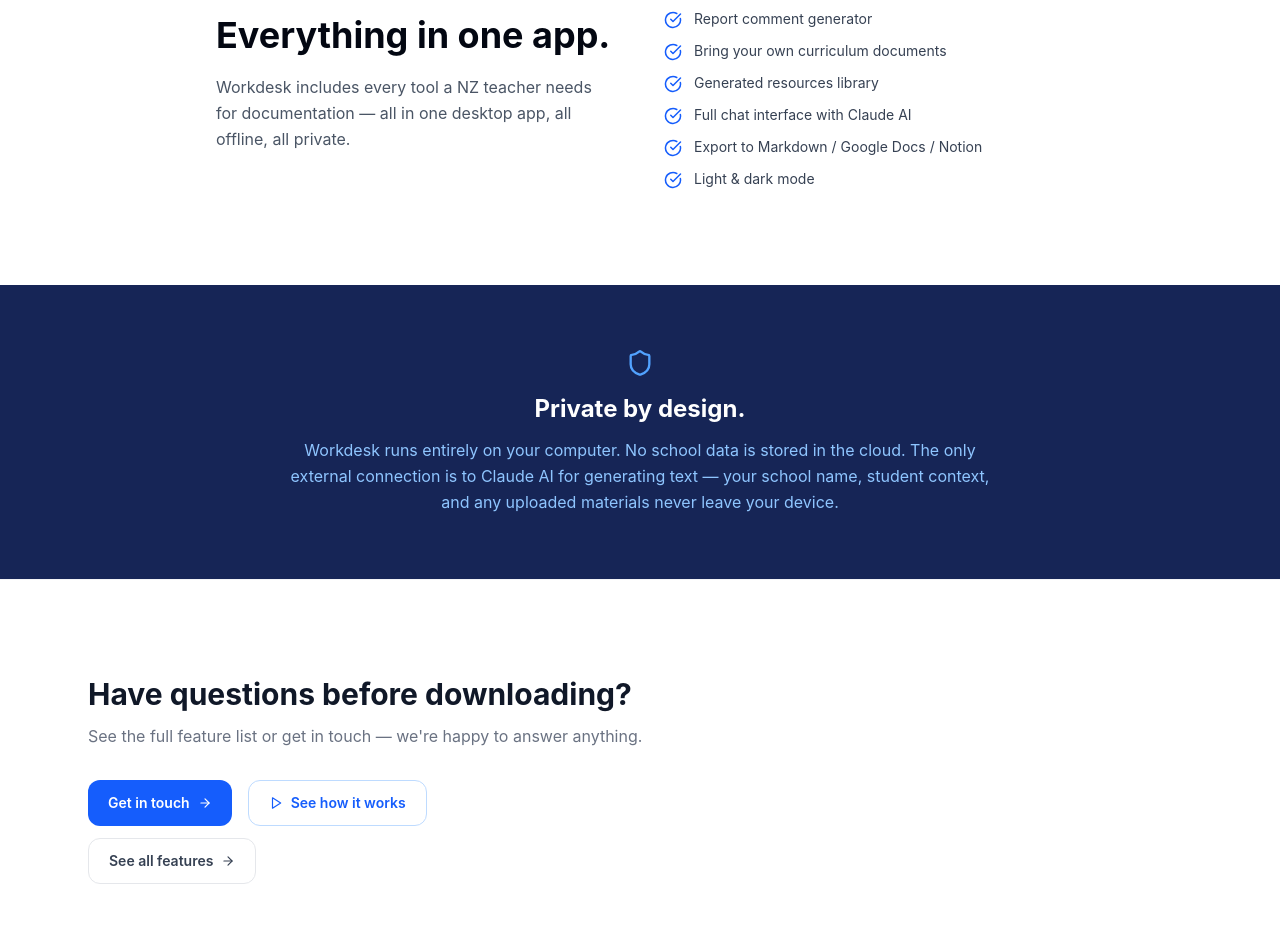
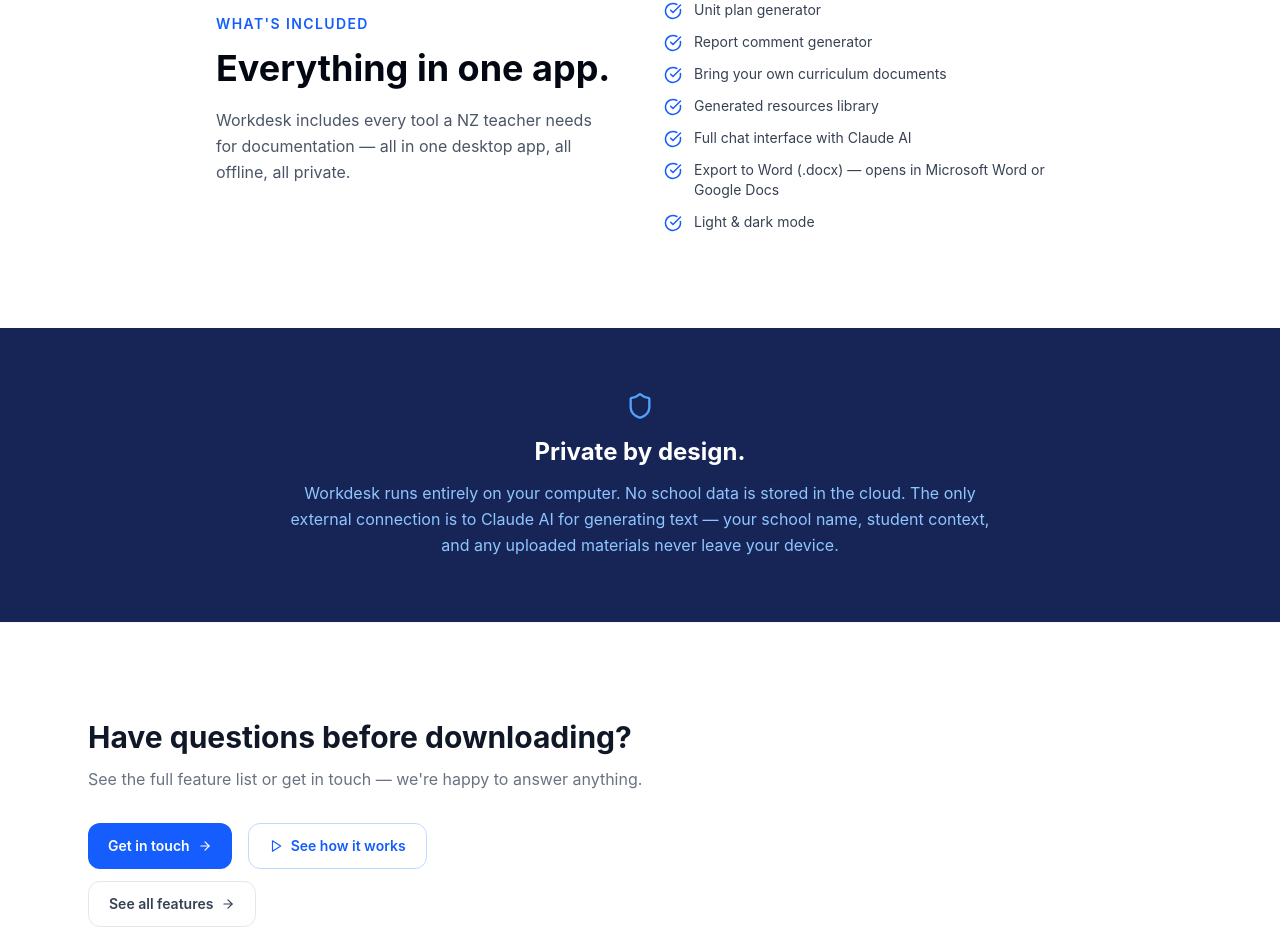
Before and after one commit to spurstate/spurstate-website, a React (Vite) app: page /download in a window 1280 px wide. Shown: the part 1990-2924 px from the top of the page. Built offline with nearby package versions, Linux system fonts and the light colour scheme; no server answers.

Commit message:
fix export details

```diff
--- a/src/components/AppTourModal.tsx
+++ b/src/components/AppTourModal.tsx
@@ -25,7 +25,7 @@
   },
   {
     title: 'Your completed lesson plan',
-    description: 'In seconds, you have a full lesson plan with learning intentions, success criteria, timing, differentiation strategies, and cultural responsiveness notes.',
+    description: 'From a very simple generated prompt, you have a full lesson plan with learning intentions, success criteria, timing, differentiation strategies, and cultural responsiveness notes.',
     image: '/assets/application_tour/generated_lesson_plan_report.png',
   },
   {
--- a/src/pages/Download.tsx
+++ b/src/pages/Download.tsx
@@ -29,7 +29,7 @@
   'Bring your own curriculum documents',
   'Generated resources library',
   'Full chat interface with Claude AI',
-  'Export to Markdown / Google Docs / Notion',
+  'Export to Word (.docx) — opens in Microsoft Word or Google Docs',
   'Light & dark mode',
 ]
 
@@ -137,7 +137,7 @@
               <p className="text-sm text-gray-600 leading-relaxed">
                 Workdesk is currently in beta and we're looking for a small group of Auckland primary school teachers to try it. Access is free and Spurstate covers all AI processing costs during the trial period.{' '}
                 <Link to="/contact" className="text-blue-600 font-medium hover:text-blue-700 transition-colors">
-                  Apply for beta access →
+                  <br />Apply for beta access →
                 </Link>
               </p>
             </div>
--- a/src/pages/Workdesk.tsx
+++ b/src/pages/Workdesk.tsx
@@ -46,7 +46,7 @@
   {
     icon: Download,
     title: 'Export to Your Computer',
-    description: 'Save any document in one click as Markdown (.md). Readable in any text editor, Google Docs, or Notion.',
+    description: 'Save any document in one click as a Word file (.docx). Opens directly in Microsoft Word, Google Docs, or any compatible editor — ready to use immediately.',
   },
   {
     icon: MessageSquare,
```
